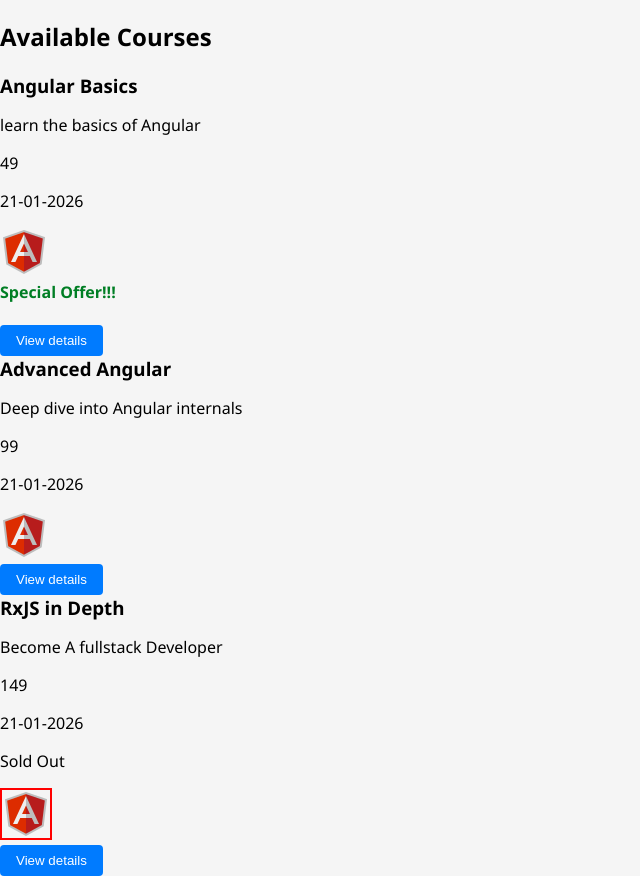
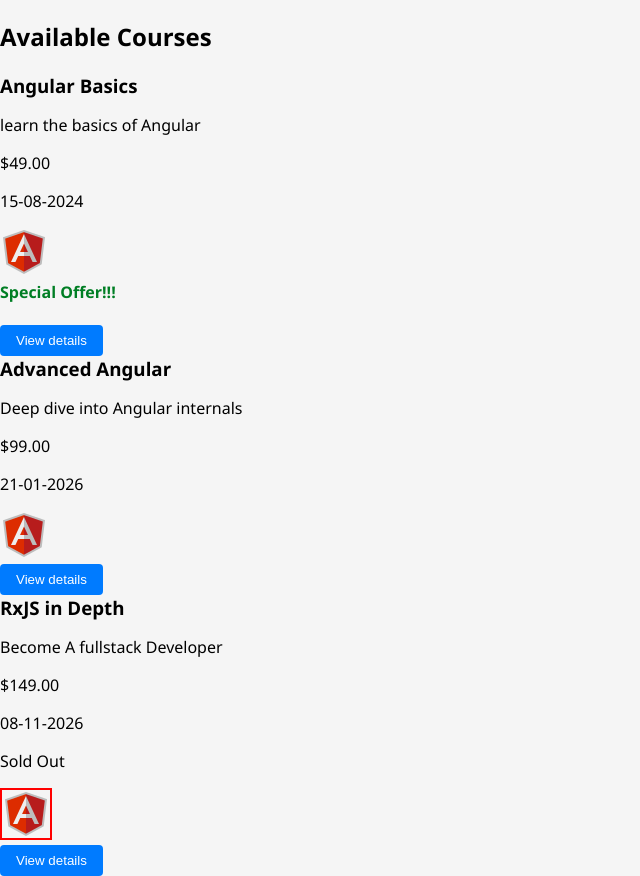
Before and after one commit to acvb-Alexsander/courseBooking, an Angular app: page / in a window 1280 px wide. Shown: the whole page, without its empty margins (0-640 px from the left). Built offline with nearby package versions, Linux system fonts and the light colour scheme.

Commit message:
Transforming data with pipes

```diff
--- a/src/app/courses-list/courses-list.component.html
+++ b/src/app/courses-list/courses-list.component.html
@@ -4,8 +4,8 @@
   <div class="courses-item">
     <h3>{{ course.title }}</h3>
     <p>{{ course.description }}</p>
-    <p>{{ course.price }}</p>
-    <p>21-01-2026</p>
+    <p>{{ course.price | currency: "USD" }}</p>
+    <p>{{ course.date }}</p>
     <p [hidden]="!course.soldOut">Sold Out</p>
     <img
       [ngStyle]="{ border: course.soldOut ? '2px solid red' : 'none' }"
--- a/src/app/courses-list/courses-list.component.ts
+++ b/src/app/courses-list/courses-list.component.ts
@@ -1,9 +1,9 @@
 import { Component } from '@angular/core';
-import { NgStyle } from '@angular/common';
+import { CurrencyPipe, DatePipe, NgStyle } from '@angular/common';
 
 @Component({
   selector: 'app-courses-list',
-  imports: [NgStyle],
+  imports: [NgStyle, DatePipe, CurrencyPipe],
   templateUrl: './courses-list.component.html',
   styleUrl: './courses-list.component.css',
 })
@@ -15,6 +15,7 @@
       title: 'Angular Basics',
       description: 'learn the basics of Angular',
       price: 49,
+      date: '15-08-2024',
       soldOut: false,
       img: 'angular-logo.png',
     },
@@ -23,6 +24,7 @@
       title: 'Advanced Angular',
       description: 'Deep dive into Angular internals',
       price: 99,
+      date: '21-01-2026',
       soldOut: false,
       img: 'angular-logo.png',
     },
@@ -31,6 +33,7 @@
       title: 'RxJS in Depth',
       description: 'Become A fullstack Developer',
       price: 149,
+      date: '08-11-2026',
       soldOut: true,
       img: 'angular-logo.png',
     },
```
